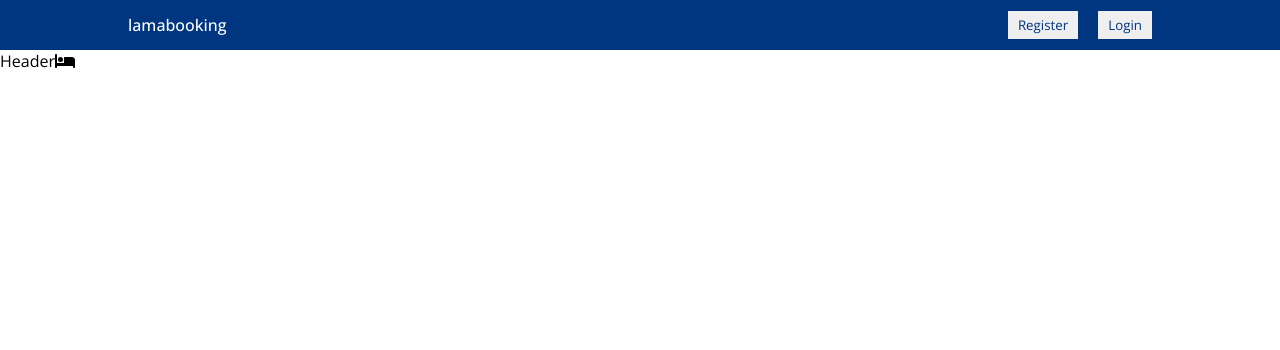
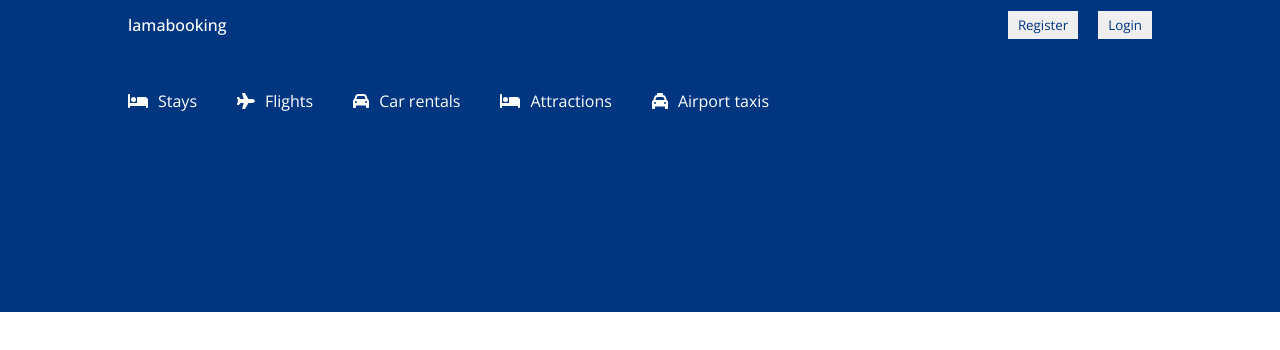
Before and after one commit to httpcyberdata/react-booking, a React (Create React App) app: page / in a window 1280 px wide. Shown: the top 350 px of the page. Built offline with nearby package versions, Linux system fonts and the light colour scheme.

Commit message:
chore: spaced and made gaps between items in the navigation bar

```diff
--- a/src/components/header/Header.jsx
+++ b/src/components/header/Header.jsx
@@ -1,14 +1,32 @@
 import { FontAwesomeIcon } from '@fortawesome/react-fontawesome';
-import { faBed } from '@fortawesome/free-solid-svg-icons';
+import { faBed, faPlane, faCar, faTaxi } from '@fortawesome/free-solid-svg-icons';
 import './header.css';
 
 const Header = () => {
 	return (
 		<div className="header">
-			<div className="headerList">
-				<div className="headerListItem">
-				Header
-					<FontAwesomeIcon icon={faBed} />
+			<div className="headerContainer">
+				<div className="headerList">
+					<div className="headerListItem">
+						<FontAwesomeIcon icon={faBed} />
+						<span>Stays</span>
+					</div>
+					<div className="headerListItem">
+						<FontAwesomeIcon icon={faPlane} />
+						<span>Flights</span>
+					</div>
+					<div className="headerListItem">
+						<FontAwesomeIcon icon={faCar} />
+						<span>Car rentals</span>
+					</div>
+					<div className="headerListItem">
+						<FontAwesomeIcon icon={faBed} />
+						<span>Attractions</span>
+					</div>
+					<div className="headerListItem">
+						<FontAwesomeIcon icon={faTaxi} />
+						<span>Airport taxis</span>
+					</div>
 				</div>
 			</div>
 		</div>
--- a/src/components/header/header.css
+++ b/src/components/header/header.css
@@ -0,0 +1,29 @@
+.header {
+	background-color: #003580;
+	color: white;
+	display: flex;
+	justify-content: center;
+}
+
+.headerContainer {
+	width: 100%;
+	max-width: 1024px;
+	margin: 20px 0px 100px 0px;
+}
+
+.headerList {
+	display: flex;
+	max-width: 1024px;
+	margin: 20px 0px 100px 0px;
+}
+
+.headerList {
+	display: flex;
+	gap: 40px;
+}
+
+.headerListItem {
+	display: flex;
+	align-items: center;
+	gap: 10px;
+}
```
